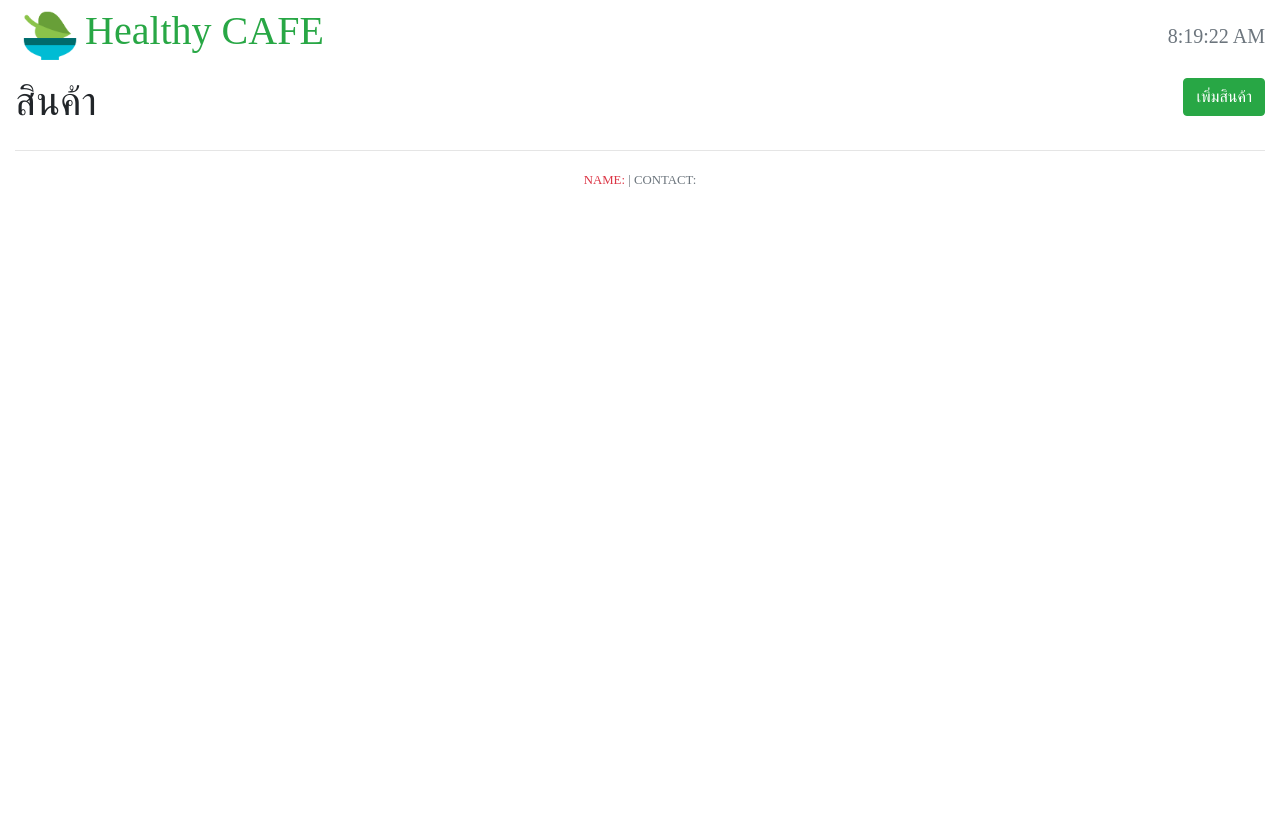
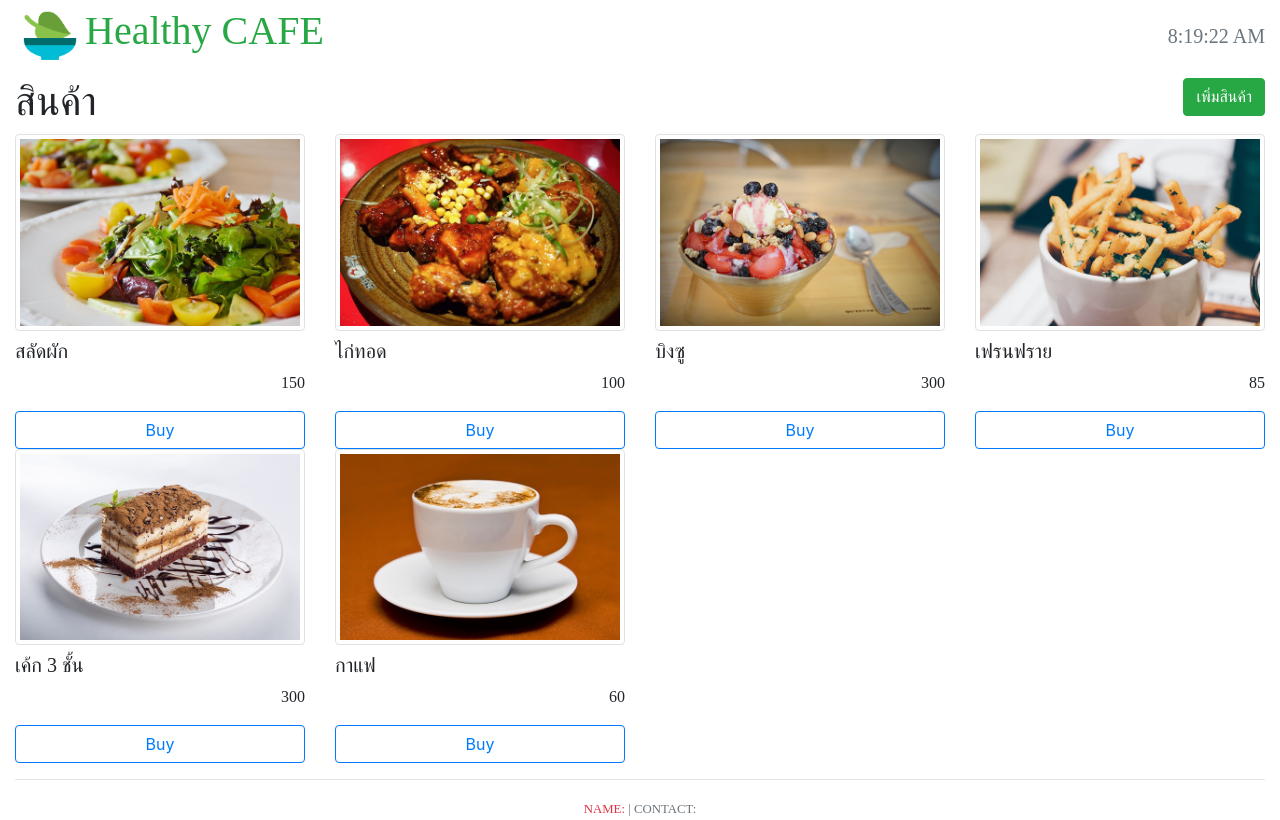
Before and after one commit to Awboynz/my-reactapp, a React (Create React App) app in the folder my-app/: page /products in a window 1280 px wide. Built offline with nearby package versions, Linux system fonts and the light colour scheme; data requests are answered from the project's data file.

Commit message:
Update Product.js

```diff
--- a/my-app/src/containers/product/Product.js
+++ b/my-app/src/containers/product/Product.js
@@ -39,13 +39,13 @@ render() {
              <div className="container-fluid">
                     <div className="row">
                         <div className="col-6">
-                        <h1>สินค้า</h1>
+                            <h1>สินค้า</h1>
                         </div>
-                 <div className="col-6">
-                    <button className="btn btn-success title float-right">เพิ่มสินค้า</button>
+                     <div className="col-6">
+                         <button className="btn btn-success title float-right">เพิ่มสินค้า</button>
+                    </div>
                 </div>
-                </div>
-                <ProductList product={this.state.products}
+                     <ProductList products={this.state.products}
                     onDelProduct={this.delProduct}
                     />
             </div>
```
